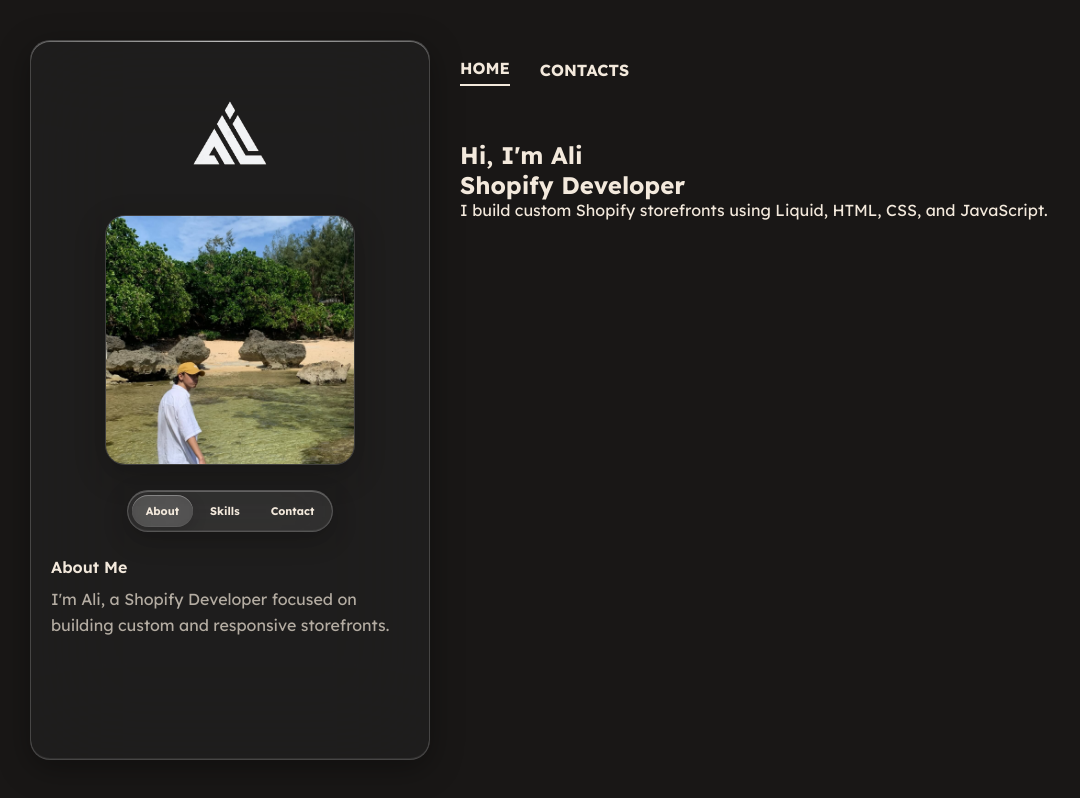
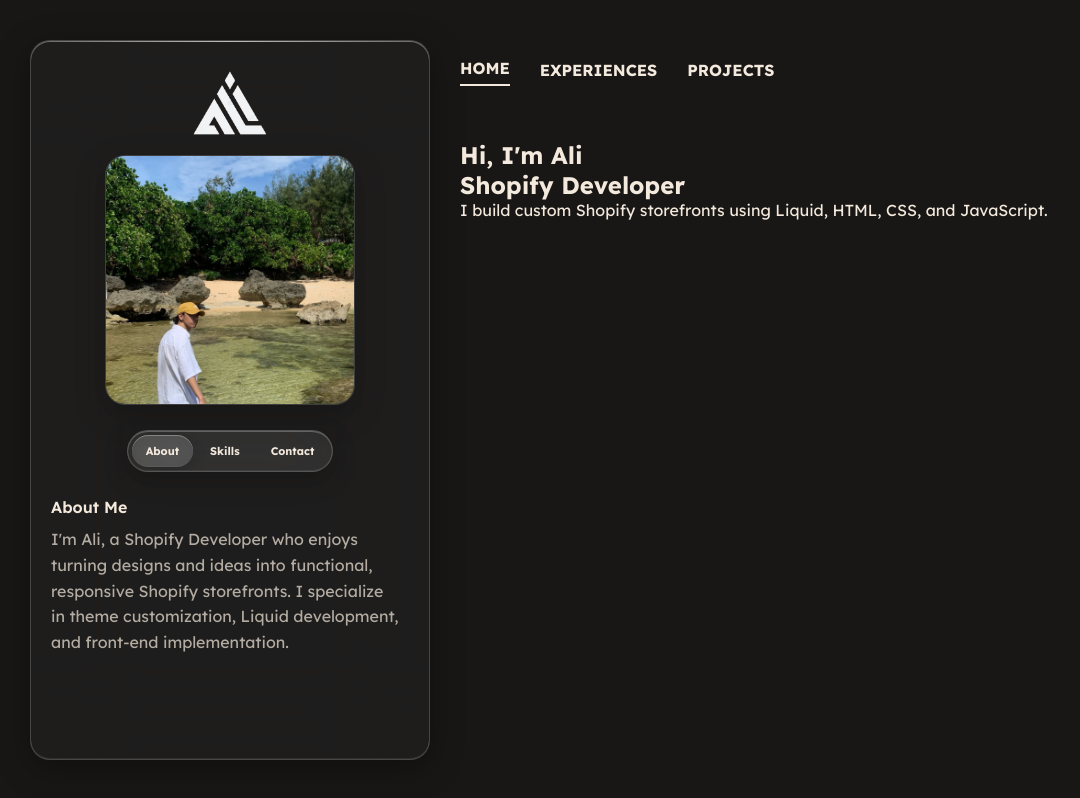
Before and after one commit to Alimangoes/portfolio, a plain HTML site: page index.html in a window 1280 px wide. Shown: the whole page, without its empty margins (0-1080 px from the left). Drawn offline with Linux system fonts and the light colour scheme.

Commit message:
added extra top nav and scroll bar for contents

```diff
--- a/index.html
+++ b/index.html
@@ -103,8 +103,7 @@
                     <h3>About Me</h3>
 
                     <p>
-                        I'm Ali, a Shopify Developer focused on
-                        building custom and responsive storefronts.
+                        I'm Ali, a Shopify Developer who enjoys turning designs and ideas into functional, responsive Shopify storefronts. I specialize in theme customization, Liquid development, and front-end implementation.
                     </p>
 
                 </div>
@@ -135,8 +134,8 @@
                     <h3>Contact</h3>
 
                     <p>
-                        Let's work together on your next
-                        Shopify project.
+                        Let's work together.
+                        Have a Shopify project or need help customizing your store? Feel free to reach out.
                     </p>
 
                 </div>
@@ -172,11 +171,21 @@
 
 
                 <a
-                    href="#CONTACTS"
+                    href="#EXPERIENCES"
                     class="page-link"
                     data-page-target="2">
 
-                    <h4>CONTACTS</h4>
+                    <h4>EXPERIENCES</h4>
+
+                </a>
+
+
+                <a
+                    href="#PROJECTS"
+                    class="page-link"
+                    data-page-target="3">
+
+                    <h4>PROJECTS</h4>
 
                 </a>
 
@@ -213,12 +222,28 @@
                 </section>
 
 
-                <!-- CONTACTS -->
+                <!-- EXPERIENCES -->
 
                 <section
                     class="t-page"
                     data-page-id="2"
-                    id="CONTACTS">
+                    id="EXPERIENCES">
+
+                    <h1>Let's Work Together</h1>
+
+                    <p>
+                        I'm available for Shopify development projects.
+                    </p>
+
+                </section>
+
+
+                <!-- PROJECTS -->
+
+                <section
+                    class="t-page"
+                    data-page-id="3"
+                    id="PROJECTS">
 
                     <h1>Let's Work Together</h1>
 
--- a/style.css
+++ b/style.css
@@ -140,7 +140,6 @@ LOGO
   display: flex;
   align-items: center;
   justify-content: center;
-  padding: 30px;
 }
 
 .logoname .logo {
@@ -283,13 +282,36 @@ PROFILE CONTENT
   pointer-events: none;
   transform: translateX(var(--slide-distance));
   filter: blur(var(--blur-amount));
+  overflow-y: auto;
+  overflow-x: hidden;
+  padding-right: 8px;
+  scrollbar-width: thin;
+  scrollbar-color: rgba(243, 233, 220, 0.4) transparent;
   transition:
-  opacity var(--transition-speed)
-    var(--transition-ease),
-  transform var(--transition-speed)
-    var(--transition-ease),
-  filter var(--transition-speed)
-    var(--transition-ease);
+    opacity var(--transition-speed) var(--transition-ease),
+    transform var(--transition-speed) var(--transition-ease),
+    filter var(--transition-speed) var(--transition-ease);
+}
+
+/* ========================================
+   PROFILE PAGE PILL SCROLLBAR
+======================================== */
+
+.profile-page::-webkit-scrollbar {
+  width: 3px;
+}
+
+.profile-page::-webkit-scrollbar-track {
+  background: transparent;
+}
+
+.profile-page::-webkit-scrollbar-thumb {
+  background: rgba(243, 233, 220, 0.4);
+  border-radius: 999px;
+}
+
+.profile-page::-webkit-scrollbar-thumb:hover {
+  background: rgba(243, 233, 220, 0.6);
 }
 
 /* Active profile page */
@@ -456,10 +478,6 @@ REDUCED MOTION
       width: 320px;
       height: 90vh;
       padding: 16px;
-    }
-
-    .logoname {
-      padding: 20px;
     }
 
     .logoname .logo {
@@ -803,10 +821,6 @@ REDUCED MOTION
 
     /* LOGO */
 
-    .logoname {
-      padding: 5px 0 15px;
-    }
-
     .logoname .logo {
       width: 65px;
     }
```
